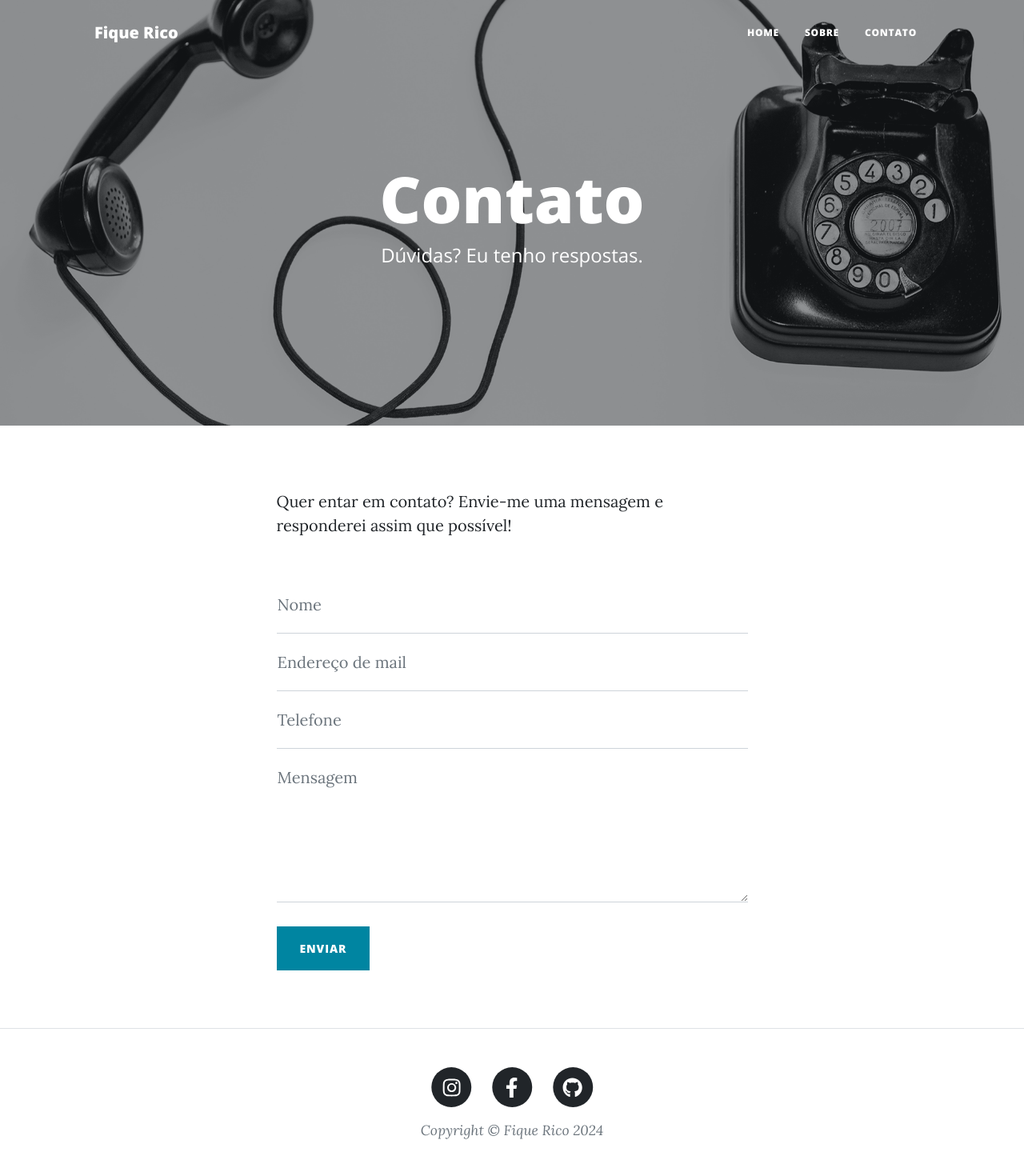
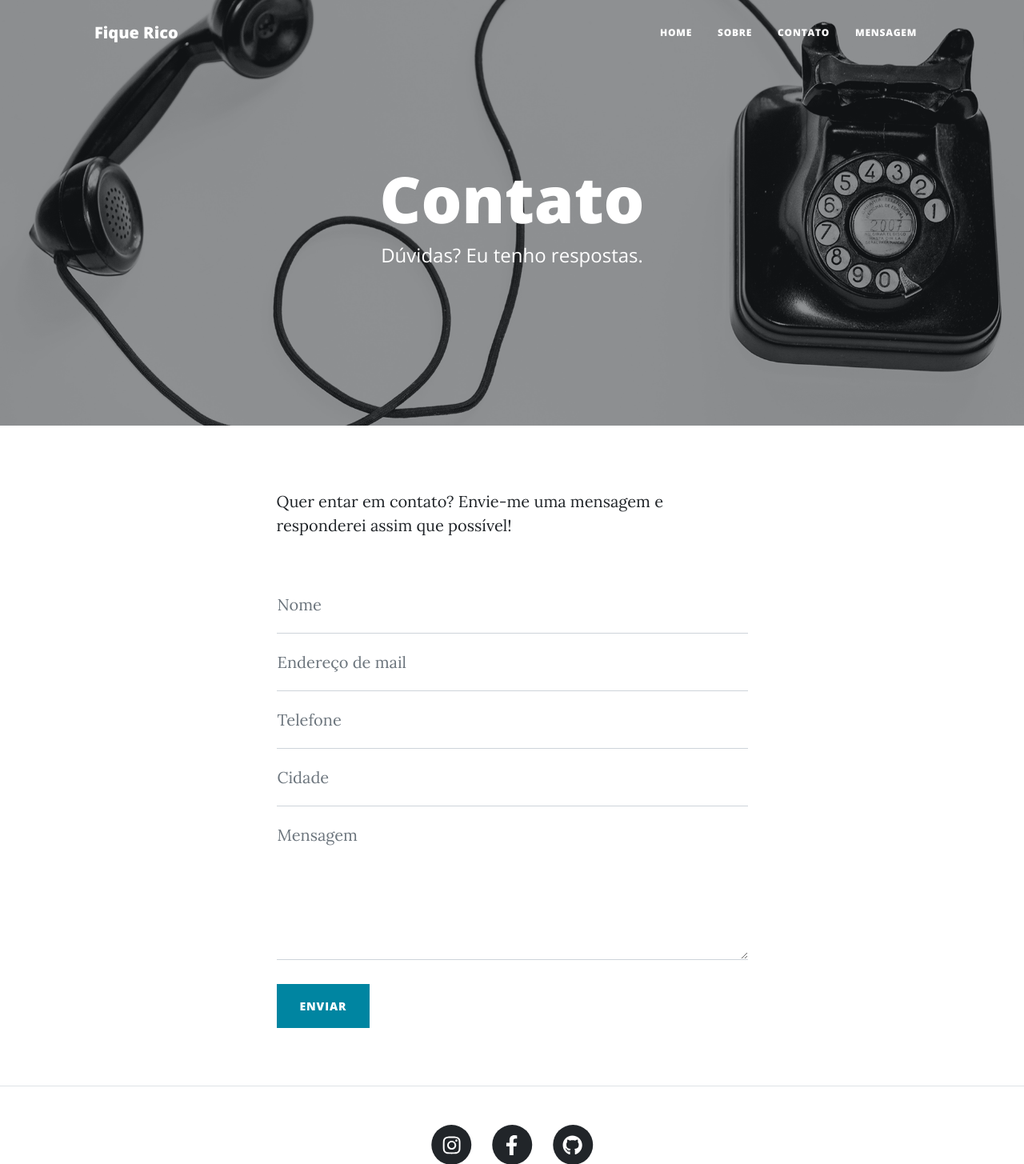
Before and after one commit to Adaylla/blog-exemplo-2, a Django app: page /contato/ in a window 1280 px wide. Shown: the top 1455 px of the page at 80% size. Before the commit the page ends 1424 px from the top, so only its background shows below. Run offline with Django 5.2, Linux system fonts and the light colour scheme; data comes from the database, SQL or seed files in the repository; both versions use the stored data as it was after the commit; some libraries are stand-ins or nearby versions.

Commit message:
Quase lá...

```diff
--- a/blog/models.py
+++ b/blog/models.py
@@ -30,6 +30,7 @@ class Mensagem(models.Model):
     email = models.EmailField()
     telefone = models.CharField(max_length=12)
     mensagem = models.TextField(max_length=1000)
+    cidade = models.CharField(max_length=100, blank=True)
     lida = models.BooleanField(default=False)
 
     def __str__(self):
--- a/blog/templates/base.html
+++ b/blog/templates/base.html
@@ -32,6 +32,7 @@
                         <li class="nav-item"><a class="nav-link px-lg-3 py-3 py-lg-4" href="{% url 'index' %}">Home</a></li>
                         <li class="nav-item"><a class="nav-link px-lg-3 py-3 py-lg-4" href="{% url 'sobre' %}">Sobre</a></li>
                         <li class="nav-item"><a class="nav-link px-lg-3 py-3 py-lg-4" href="{% url 'contato' %}">Contato</a></li>
+                        <li class="nav-item"><a class="nav-link px-lg-3 py-3 py-lg-4" href="{% url 'mensagem' %}">Mensagem</a></li>
                     </ul>
                 </div>
             </div>
--- a/blog/templates/contact.html
+++ b/blog/templates/contact.html
@@ -35,25 +35,29 @@
                     <form id="contactForm" method="POST">
                         {% csrf_token %}
                         <div class="form-floating">
-                            <input class="form-control" id="name" name="nome" type="text" placeholder="Digite seu nome..." data-sb-validations="required" />
+                            <input class="form-control {% if erro.nome %}is-invalid{% endif %}" id="name" name="nome" type="text" placeholder="Digite seu nome..." data-sb-validations="required" />
                             <label for="name">Nome</label>
-                            <div class="invalid-feedback">A name is required.</div>
+                            <div class="invalid-feedback">O nome é obrigatório.</div>
                         </div>
                         <div class="form-floating">
-                            <input class="form-control" id="email" name="email"type="email" placeholder="Digite seu email..." data-sb-validations="required,email" />
+                            <input class="form-control {% if erro.email %}is-invalid{% endif %}" id="email" name="email"type="email" placeholder="Digite seu email..." data-sb-validations="required,email" />
                             <label for="email">Endereço de mail</label>
-                            <div class="invalid-feedback">An email is required.</div>
-                            <div class="invalid-feedback">Email is not valid.</div>
+                            <div class="invalid-feedback">O email é obrigatório.</div>
                         </div>
                         <div class="form-floating">
-                            <input class="form-control" id="phone" name="telefone" type="tel" placeholder="Digite seu telefone..." data-sb-validations="required" />
+                            <input class="form-control {% if erro.telefone %}is-invalid{% endif %}" id="phone" name="telefone" type="tel" placeholder="Digite seu telefone..." data-sb-validations="required" />
                             <label for="phone">Telefone</label>
-                            <div class="invalid-feedback">A phone number is required.</div>
+                            <div class="invalid-feedback">O telefone é obrigatório.</div>
                         </div>
                         <div class="form-floating">
-                            <textarea class="form-control" id="message" name="mensagem" placeholder="Digite sua mensagem..." style="height: 12rem" data-sb-validations="required"></textarea>
+                            <input class="form-control" id="cidade" name="cidade" type="cidade" placeholder="Digite sua cidade..." data-sb-validations="required" />
+                            <label for="cidade">Cidade</label>
+                            <div class="invalid-feedback">A city is required.</div>
+                        </div>
+                        <div class="form-floating">
+                            <textarea class="form-control {% if erro.mensagem %}is-invalid{% endif %}" id="message" name="mensagem" placeholder="Digite sua mensagem..." style="height: 12rem" data-sb-validations="required"></textarea>
                             <label for="message">Mensagem</label>
-                            <div class="invalid-feedback">A message is required.</div>
+                            <div class="invalid-feedback">A mensagem é obrigatório.</div>
                         </div>
                         <br />
                         <!-- Submit success message-->
--- a/blog/urls.py
+++ b/blog/urls.py
@@ -5,4 +5,5 @@ urlpatterns = [
     path('post/<int:post_id>', views.post, name='post'),
     path('sobre/', views.sobre, name='sobre'),
     path('contato/', views.contato, name='contato'),
+    path('mensagem/', views.mensagem, name='mensagem'),
 ]
--- a/blog/views.py
+++ b/blog/views.py
@@ -25,17 +25,33 @@ def contato(request):
         "blog": Blog.objects.first()
     }
     if request.method == "POST":
-        print(request.POST['nome'])
-        print(request.POST['email'])
-        print(request.POST['telefone'])
-        print(request.POST['mensagem'])
+        context['erro'] = {}
+        if not request.POST['nome']:
+            context['erro']['nome'] = True
+        if not request.POST['email']:
+            context['erro']['email'] = True
+        if not request.POST['telefone']:
+            context['erro']['telefone'] = True
+        if not request.POST['mensagem']:
+            context['erro']['mensagem'] = True
+        if context['erro']:
+            return render(request, "contact.html", context)
 
         mensagem = Mensagem(nome = request.POST['nome'],
                             email = request.POST['email'],
                             telefone = request.POST['telefone'],
+                            cidade = request.POST['cidade'],
                             mensagem = request.POST['mensagem'])
         mensagem.save()
 
         return render(request, "contact.html", context)
     else:
         return render(request, "contact.html", context)
+
+def mensagem(request):
+    context = {
+        "mensagem": Mensagem.objects.all(),
+        "blog": Blog.objects.first()
+
+    }
+    return render(request, "mensagem.html", context)
```
Also changed, not shown: blog/templates/mensagem.html (added, +46 -0 lines), blog/migrations/0009_mensagem_cidade.py (added), db.sqlite3, 1 other file.
